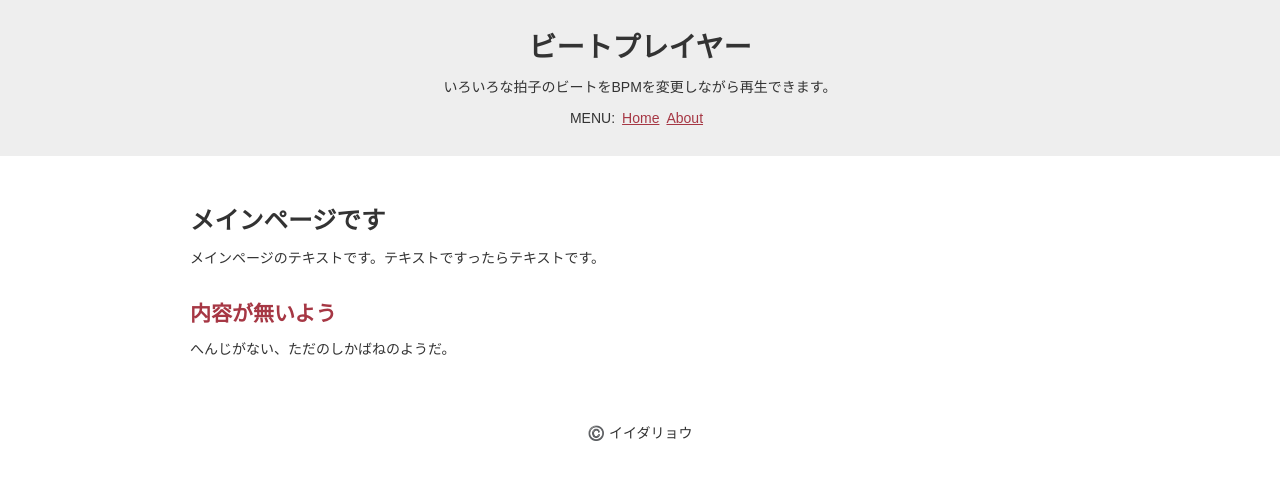
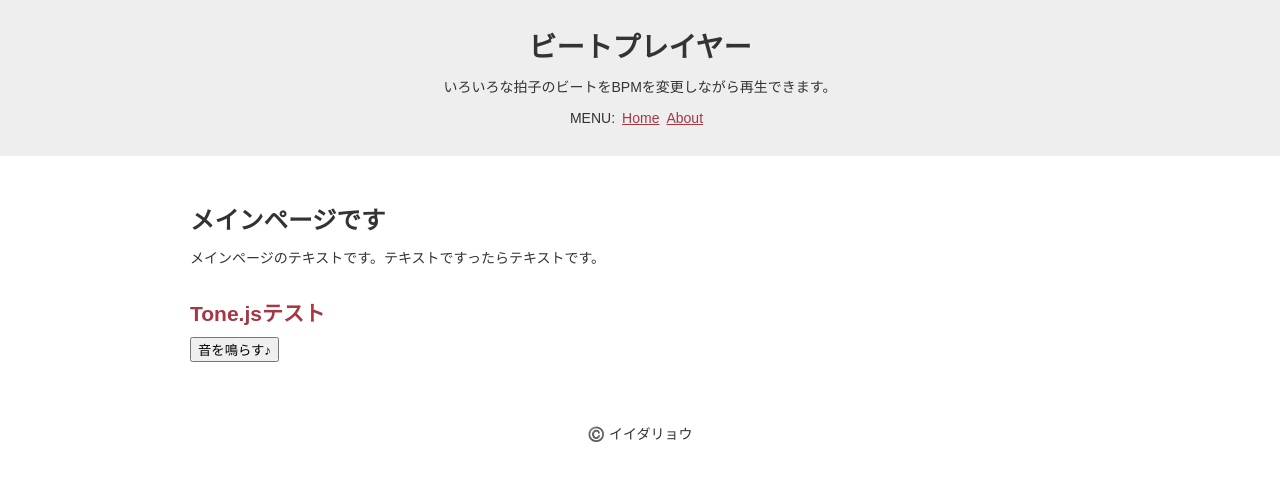
Before and after one commit to ryo-i/beat-player, a Next.js app: page / in a window 1280 px wide. Shown: the top 480 px of the page. Built offline with nearby package versions, Linux system fonts and the light colour scheme.

Commit message:
ボタンから音を鳴らすテスト #3

```diff
--- a/components/Inner.tsx
+++ b/components/Inner.tsx
@@ -9,19 +9,24 @@ const innerJson = Data.inner;
 // Component
 function Inner() {
   useEffect(() => {
-    // Tone.js Test
+    // ページ読み込み時の処理
+  });
+
+
+  // Tone.js Test
+  const toneJsTest = () => {
     //create a synth and connect it to the main output (your speakers)
     const synth = new Tone.Synth().toDestination();
 
     //play a middle 'C' for the duration of an 8th note
     synth.triggerAttackRelease("C4", "8n");
-  });
+  };
 
   return (
     <>
       <section>
-            <h2>内容が無いよう</h2>
-            <p>へんじがない、ただのしかばねのようだ。</p>
+            <h2>Tone.jsテスト</h2>
+            <button onClick={toneJsTest}>音を鳴らす♪</button>
       </section>
     </>
   );
```
Also changed, not shown: 1 other file (tests, documents, lock files or other folders).
